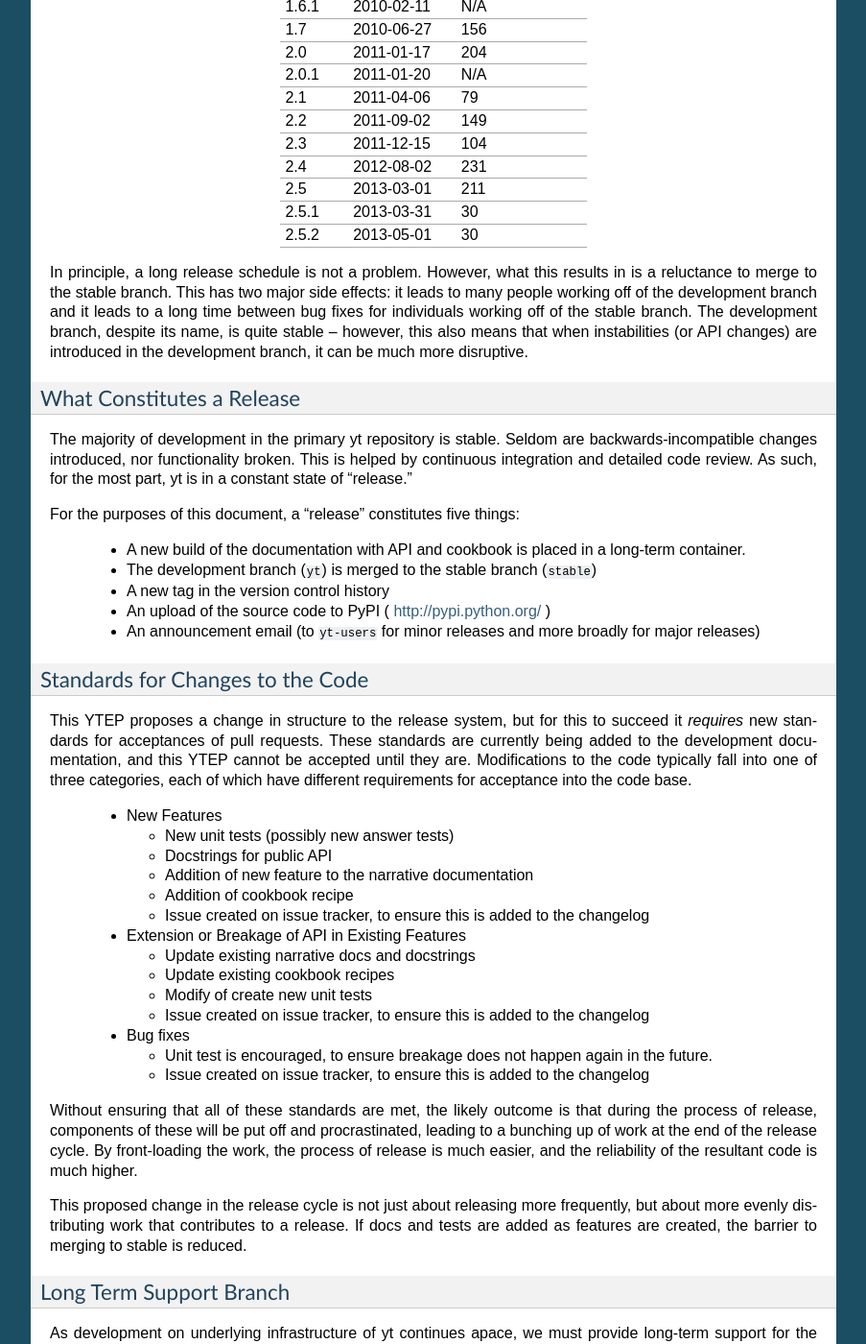
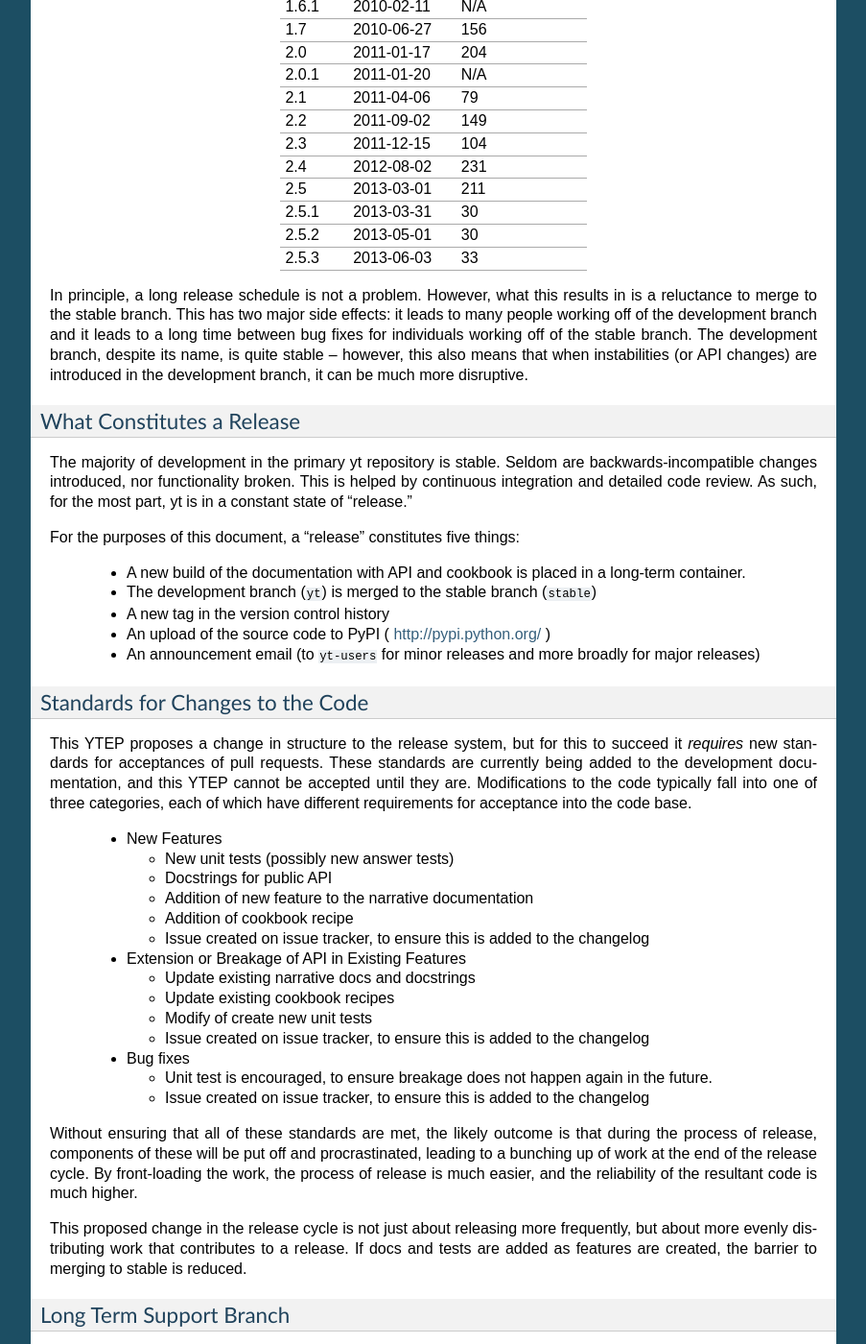
Before and after one commit to yt-project/ytep, a Sphinx documentation site: the page built from source/YTEPs/YTEP-0008.rst, in a window 1280 px wide and 1400 px high, scrolled down 728 px. Shown: the whole window at 96% size, without its empty margins (198-1101 px from the left). Built offline with Sphinx 7.4.7, drawn with Linux system fonts in a browser that asks for light colours; formulas are drawn with MathJax 3.

Commit message:
Moving 2.5.3 from upcoming to released.

```diff
--- a/source/YTEPs/YTEP-0008.rst
+++ b/source/YTEPs/YTEP-0008.rst
@@ -51,6 +51,7 @@ Version Release Date Days Since Last
 2.5     2013-03-01   211
 2.5.1   2013-03-31   30
 2.5.2   2013-05-01   30
+2.5.3   2013-06-03   33
 ======= ============ ===============
 
 In principle, a long release schedule is not a problem.  However, what this
```
Also changed, not shown: other parts of source/YTEPs/YTEP-0008.rst (+0 -1 lines).
